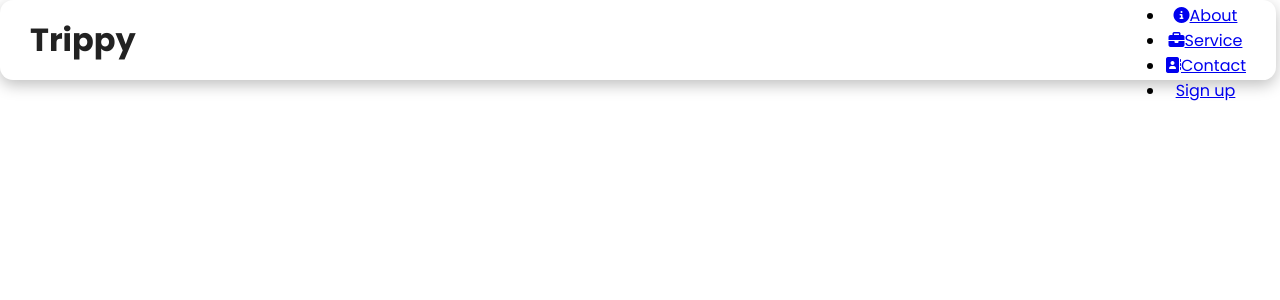
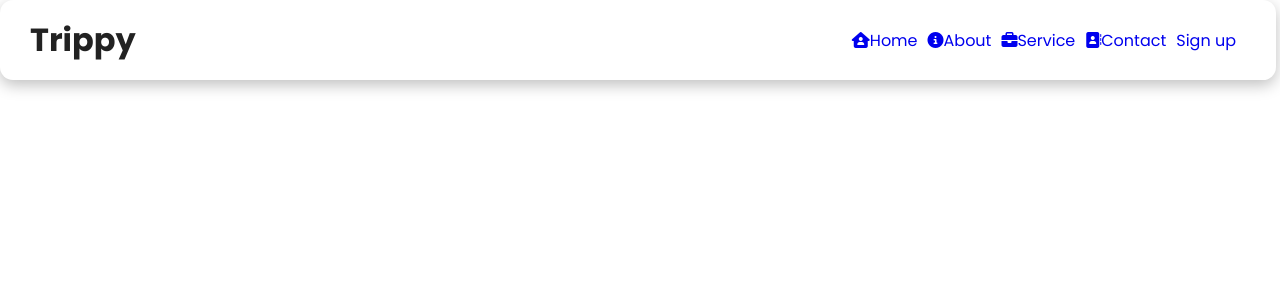
Before and after one commit to jegbune/CRUD-App, a React (Create React App) app: page / in a window 1280 px wide. Shown: the top 300 px of the page. Built offline with nearby package versions, Linux system fonts and the light colour scheme.

Commit message:
React Style of NavBar

```diff
--- a/src/components/NavbarStyles.css
+++ b/src/components/NavbarStyles.css
@@ -14,3 +14,15 @@
     font-size: 2rem;
     cursor: pointer;
 }
+
+.nav-menu {
+     display: grid;
+     grid-template-columns: repeat(6, auto);
+     grid-gap: 10px;
+     list-style: none;
+     align-items: center;
+}
+
+a{
+    text-decoration: none;
+}
```
